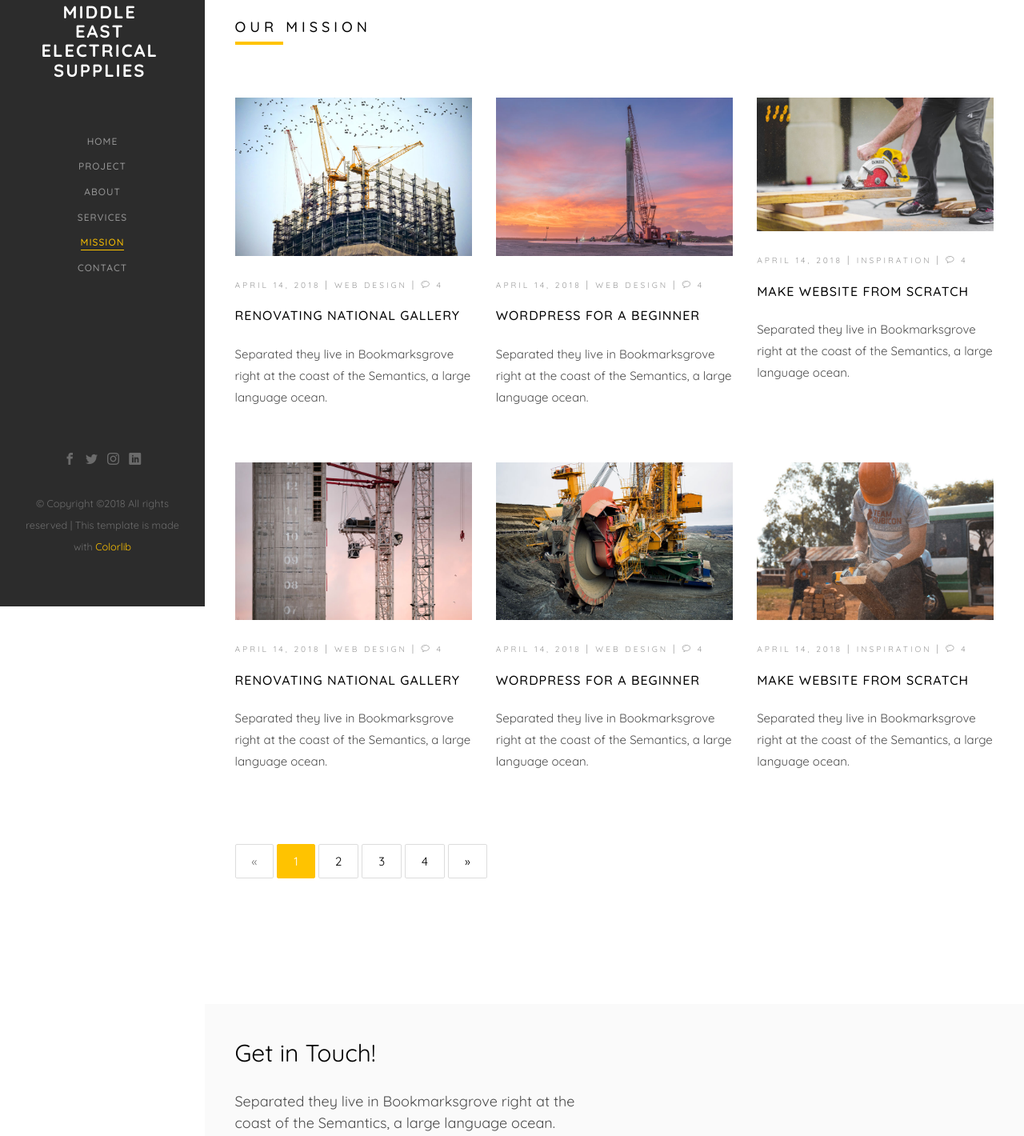
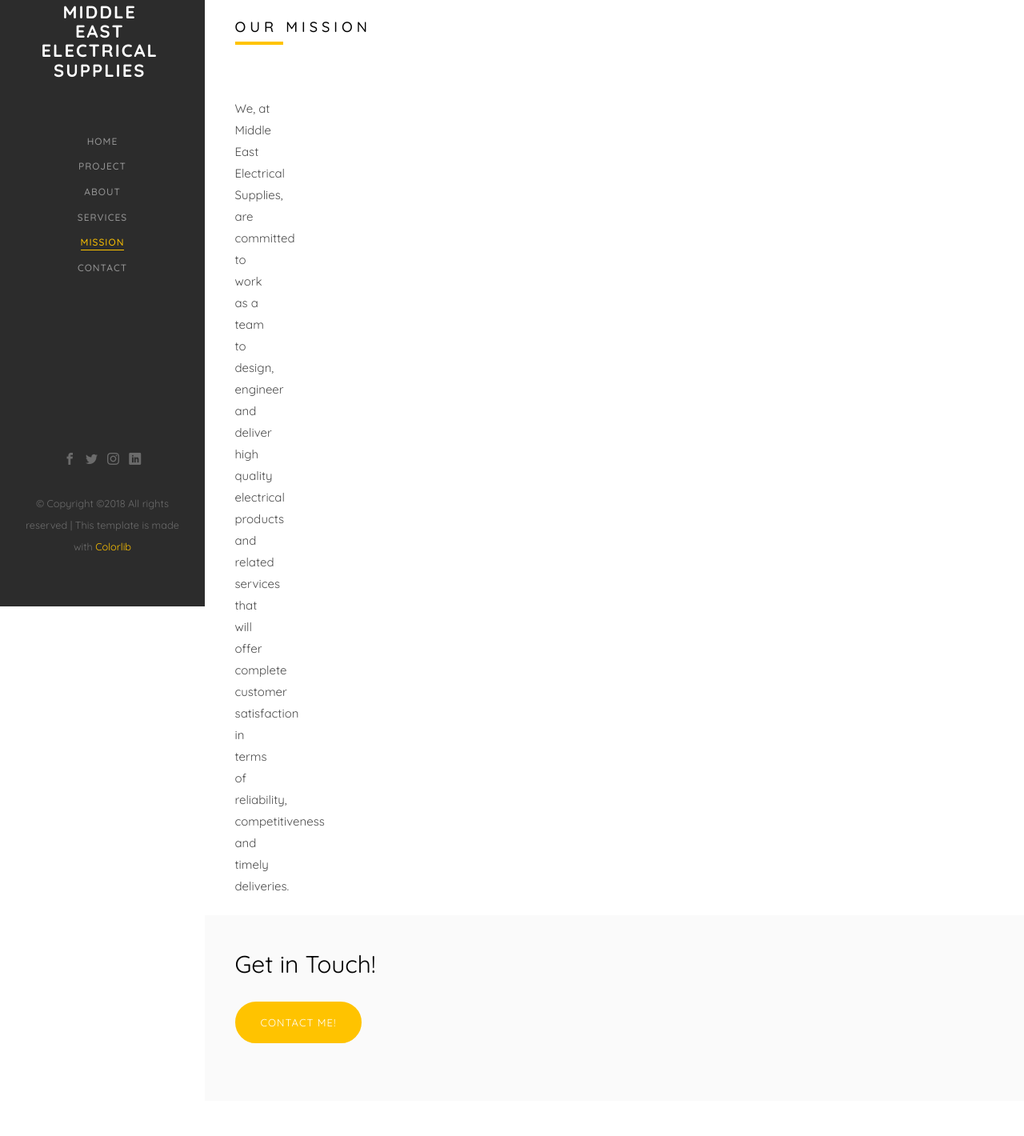
Before and after one commit to kajaldoshi/MEES, a plain HTML site: page blog.html in a window 1280 px wide. Shown: the part 42-1462 px from the top of the page at 80% size. Drawn offline with Linux system fonts and the light colour scheme; files whose address does not match are found by name.

Commit message:
Updating website content.

```diff
--- a/blog.html
+++ b/blog.html
@@ -92,83 +92,12 @@ Copyright &copy;<script>document.write(new Date().getFullYear());</script> All r
 						</div>
 					</div>
 					<div class="row">
-						<div class="col-md-4 col-sm-6 animate-box" data-animate-effect="fadeInLeft">
-							<div class="blog-entry">
-								<a href="blog.html" class="blog-img"><img src="images/blog-1.jpg" class="img-responsive" alt="HTML5 Bootstrap Template by colorlib.com"></a>
-								<div class="desc">
-									<span><small>April 14, 2018 </small> | <small> Web Design </small> | <small> <i class="icon-bubble3"></i> 4</small></span>
-									<h3><a href="blog.html">Renovating National Gallery</a></h3>
-									<p>Separated they live in Bookmarksgrove right at the coast of the Semantics, a large language ocean.</p>
-								</div>
-							</div>
-						</div>
-						<div class="col-md-4 col-sm-6 animate-box" data-animate-effect="fadeInLeft">
-							<div class="blog-entry">
-								<a href="blog.html" class="blog-img"><img src="images/blog-2.jpg" class="img-responsive" alt="HTML5 Bootstrap Template by colorlib.com"></a>
-								<div class="desc">
-									<span><small>April 14, 2018 </small> | <small> Web Design </small> | <small> <i class="icon-bubble3"></i> 4</small></span>
-									<h3><a href="blog.html">Wordpress for a Beginner</a></h3>
-									<p>Separated they live in Bookmarksgrove right at the coast of the Semantics, a large language ocean.</p>
-								</div>
-							</div>
-						</div>
-						<div class="col-md-4 col-sm-6 animate-box" data-animate-effect="fadeInLeft">
-							<div class="blog-entry">
-								<a href="blog.html" class="blog-img"><img src="images/blog-3.jpg" class="img-responsive" alt="HTML5 Bootstrap Template by colorlib.com"></a>
-								<div class="desc">
-									<span><small>April 14, 2018 </small> | <small> Inspiration </small> | <small> <i class="icon-bubble3"></i> 4</small></span>
-									<h3><a href="blog.html">Make website from scratch</a></h3>
-									<p>Separated they live in Bookmarksgrove right at the coast of the Semantics, a large language ocean.</p>
-								</div>
-							</div>
-						</div>
+						<div class="col-md-1 animate-box" data-animate-effect="fadeInLeft"
+						<p>We, at Middle East Electrical Supplies, are committed to work as a team to design,
+						engineer and deliver high quality electrical products and related services that will offer complete customer satisfaction in terms of reliability, competitiveness and timely deliveries.
+					</p>
 					</div>
 
-					<div class="row">
-						<div class="col-md-4 col-sm-6 animate-box" data-animate-effect="fadeInLeft">
-							<div class="blog-entry">
-								<a href="blog.html" class="blog-img"><img src="images/blog-4.jpg" class="img-responsive" alt="HTML5 Bootstrap Template by colorlib.com"></a>
-								<div class="desc">
-									<span><small>April 14, 2018 </small> | <small> Web Design </small> | <small> <i class="icon-bubble3"></i> 4</small></span>
-									<h3><a href="blog.html">Renovating National Gallery</a></h3>
-									<p>Separated they live in Bookmarksgrove right at the coast of the Semantics, a large language ocean.</p>
-								</div>
-							</div>
-						</div>
-						<div class="col-md-4 col-sm-6 animate-box" data-animate-effect="fadeInLeft">
-							<div class="blog-entry">
-								<a href="blog.html" class="blog-img"><img src="images/blog-5.jpg" class="img-responsive" alt="HTML5 Bootstrap Template by colorlib.com"></a>
-								<div class="desc">
-									<span><small>April 14, 2018 </small> | <small> Web Design </small> | <small> <i class="icon-bubble3"></i> 4</small></span>
-									<h3><a href="blog.html">Wordpress for a Beginner</a></h3>
-									<p>Separated they live in Bookmarksgrove right at the coast of the Semantics, a large language ocean.</p>
-								</div>
-							</div>
-						</div>
-						<div class="col-md-4 col-sm-6 animate-box" data-animate-effect="fadeInLeft">
-							<div class="blog-entry">
-								<a href="blog.html" class="blog-img"><img src="images/blog-6.jpg" class="img-responsive" alt="HTML5 Bootstrap Template by colorlib.com"></a>
-								<div class="desc">
-									<span><small>April 14, 2018 </small> | <small> Inspiration </small> | <small> <i class="icon-bubble3"></i> 4</small></span>
-									<h3><a href="blog.html">Make website from scratch</a></h3>
-									<p>Separated they live in Bookmarksgrove right at the coast of the Semantics, a large language ocean.</p>
-								</div>
-							</div>
-						</div>
-					</div>
-
-					<div class="row">
-						<div class="col-md-12 animate-box" data-animate-effect="fadeInLeft">
-							<ul class="pagination">
-								<li class="disabled"><a href="#">&laquo;</a></li>
-								<li class="active"><a href="#">1</a></li>
-								<li><a href="#">2</a></li>
-								<li><a href="#">3</a></li>
-								<li><a href="#">4</a></li>
-								<li><a href="#">&raquo;</a></li>
-							</ul>
-						</div>
-					</div>
 				</div>
 			</div>
 
@@ -181,8 +110,8 @@ Copyright &copy;<script>document.write(new Date().getFullYear());</script> All r
 					</div>
 					<div class="row">
 						<div class="col-md-6 col-md-offset-3 col-md-pull-3 animate-box" data-animate-effect="fadeInLeft">
-							<p class="colorlib-lead">Separated they live in Bookmarksgrove right at the coast of the Semantics, a large language ocean.</p>
-							<p><a href="#" class="btn btn-primary btn-learn">Contact me!</a></p>
+
+							<p><a href="contact.html" class="btn btn-primary btn-learn">Contact me!</a></p>
 						</div>
 
 					</div>
```
Also changed, not shown: about.html (+14 -19 lines).
